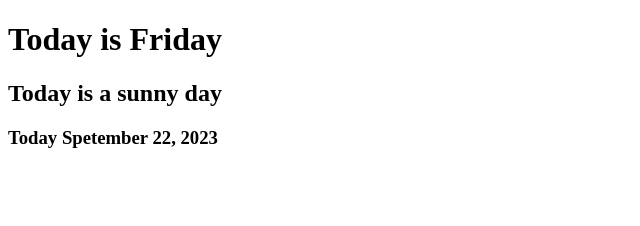
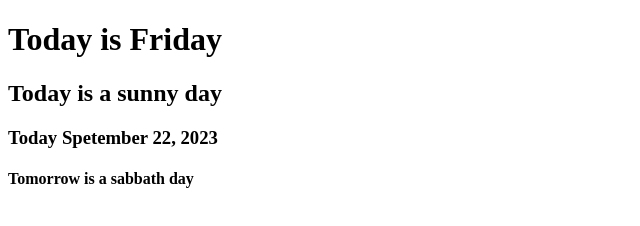
Before and after one commit to DianMarthogiHutabalian/web1, a plain HTML site: page friday.html in a window 1280 px wide. Shown: the whole page, without its empty margins (0-640 px from the left). Drawn offline with Linux system fonts and the light colour scheme.

Commit message:
added <h4>

```diff
--- a/friday.html
+++ b/friday.html
@@ -7,5 +7,6 @@
         <h1>Today is Friday</h1>
         <h2>Today is a sunny day</h2>
         <h3>Today Spetember 22, 2023</h3>
+        <h4>Tomorrow is a sabbath day</h4>
     </body>
 </html>
```
